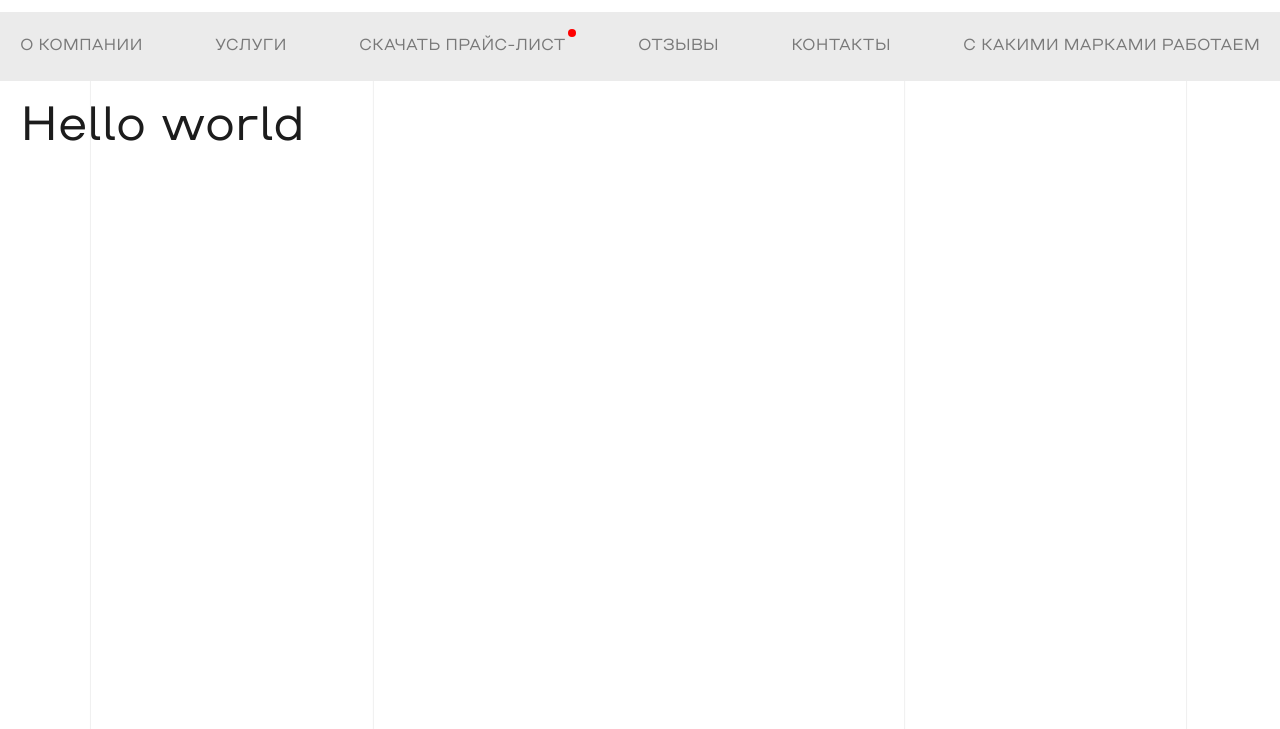
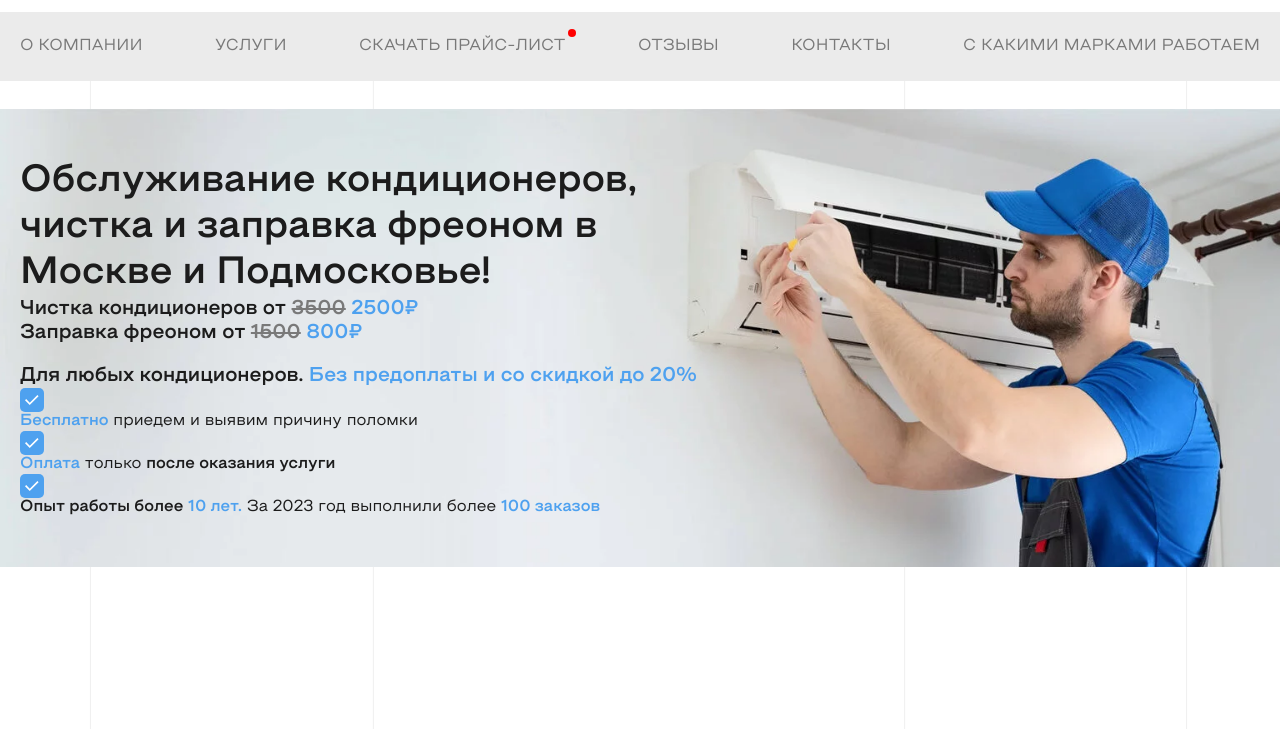
Before and after one commit to AzizSobirov/climatleto.ru, an Astro site: page / in a window 1280 px wide. Shown: the part 71-800 px from the top of the page. Built offline with nearby package versions, Linux system fonts and the light colour scheme; Astro itself is replaced by a stand-in of ours.

Commit message:
09.12.2024

```diff
--- a/public/assets/scss/_index.scss
+++ b/public/assets/scss/_index.scss
@@ -1,5 +1,5 @@
 main {
-  padding-top: 120px;
+  padding-top: 160px;
   width: 100%;
   max-width: 100%;
   background: url("../img/bg.png") repeat-y center/cover;
@@ -7,11 +7,27 @@ main {
   overflow: hidden;
 }
 
-section {
-  padding: 50px 0;
+// ** intro ** //
+.intro {
+  padding: 20px 0;
 
-  @include media("lg") {
-    padding: 30px 0;
+  .container {
+    position: relative;
+  }
+
+  .bg-img {
+    left: 50%;
+    transform: translateX(-50%);
+    width: calc(100% + 120px);
+    border-radius: 40px;
+    z-index: 1;
+    --position: top;
+  }
+
+  &__content {
+    position: relative;
+    z-index: 2;
+    padding: 50px 0;
   }
 }
 
--- a/public/assets/scss/base/_helpers.scss
+++ b/public/assets/scss/base/_helpers.scss
@@ -91,7 +91,7 @@
 }
 
 .text-h2 {
-  font-size: 26px;
+  font-size: 38px;
 
   @include media("lg") {
     font-size: 24px;
@@ -108,3 +108,7 @@
     font-size: 18px;
   }
 }
+
+.text-h4 {
+  font-size: 20px;
+}
--- a/src/pages/index.astro
+++ b/src/pages/index.astro
@@ -7,7 +7,60 @@ import { Section, Image, Icon, H1, H2, H3 } from "ui";
   <main>
     <!-- Intro -->
     <Section name="intro">
-      <H1>Hello world</H1>
+      <div class="bg-img">
+        <Image src="intro/bg.jpg" />
+      </div>
+
+      <div class="intro__content">
+        <H2 class="font-semibold">
+          Обслуживание кондиционеров, <br /> чистка и заправка фреоном в
+          <br /> Москве и Подмосковье!
+        </H2>
+        <div class="intro__prices">
+          <div class="text-h4 font-semibold">
+            Чистка кондиционеров от
+            <span class="text-gray line-through">3500</span>
+            <span class="text-primary">2500₽</span>
+          </div>
+          <div class="text-h4 font-semibold">
+            Заправка фреоном от
+            <span class="text-gray line-through">1500</span>
+            <span class="text-primary">800₽</span>
+          </div>
+          <br />
+          <div class="text-h4 font-semibold">
+            Для любых кондиционеров.
+            <span class="text-primary">
+              Без предоплаты и со скидкой до 20%
+            </span>
+          </div>
+        </div>
+        <div class="intro__advantages">
+          <div class="intro__advantages-item">
+            <Icon src="check.svg" />
+            <div>
+              <span class="text-primary font-semibold">Бесплатно</span>
+              приедем и выявим причину поломки
+            </div>
+          </div>
+          <div class="intro__advantages-item">
+            <Icon src="check.svg" />
+            <div>
+              <span class="text-primary font-semibold">Оплата</span>
+              только <span class="font-semibold">после оказания услуги</span>
+            </div>
+          </div>
+          <div class="intro__advantages-item">
+            <Icon src="check.svg" />
+            <div>
+              <span class="font-semibold"> Опыт работы более</span>
+              <span class="text-primary font-semibold">10 лет.</span>
+              За 2023 год выполнили более
+              <span class="text-primary font-semibold">100 заказов</span>
+            </div>
+          </div>
+        </div>
+      </div>
     </Section>
 
     <div class="example"></div>
```
Also changed, not shown: public/assets/img/icons/check.svg (added), public/assets/img/intro/adv-1.png (added), public/assets/img/intro/adv-2.png (added), public/assets/img/intro/adv-3.png (added), public/assets/img/intro/bg.jpg (added), public/assets/img/meter.png (added), public/assets/img/uroven.png (added).
